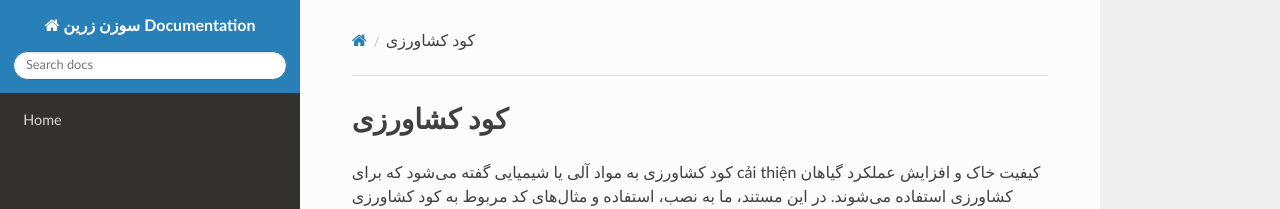
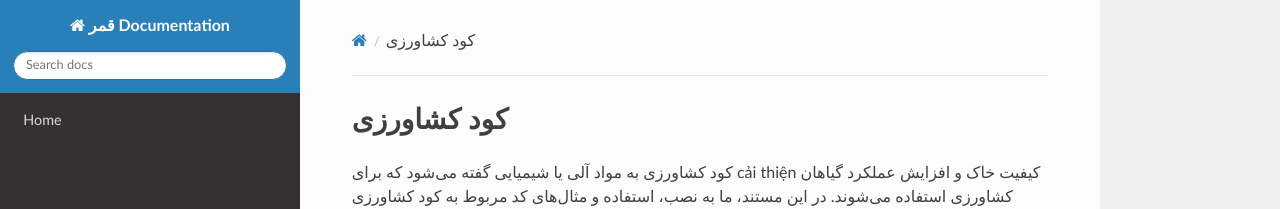
Before and after one commit to sahandsahabi553-prog/terraform-google-semantic-docs, an MkDocs documentation site: the page built from docs/کود-کشاورزی.md, in a window 1280 px wide. Shown: the top 209 px of the page. Built offline with MkDocs 1.6.1, drawn with Linux system fonts in a browser that asks for light colours; nearby versions of some CDN libraries.

```diff
--- a/mkdocs.yml
+++ b/mkdocs.yml
@@ -1,4 +1,4 @@
-site_name: سوزن زرین Documentation
+site_name: قمر Documentation
 nav:
   - Home: index.md
 theme: readthedocs
```
